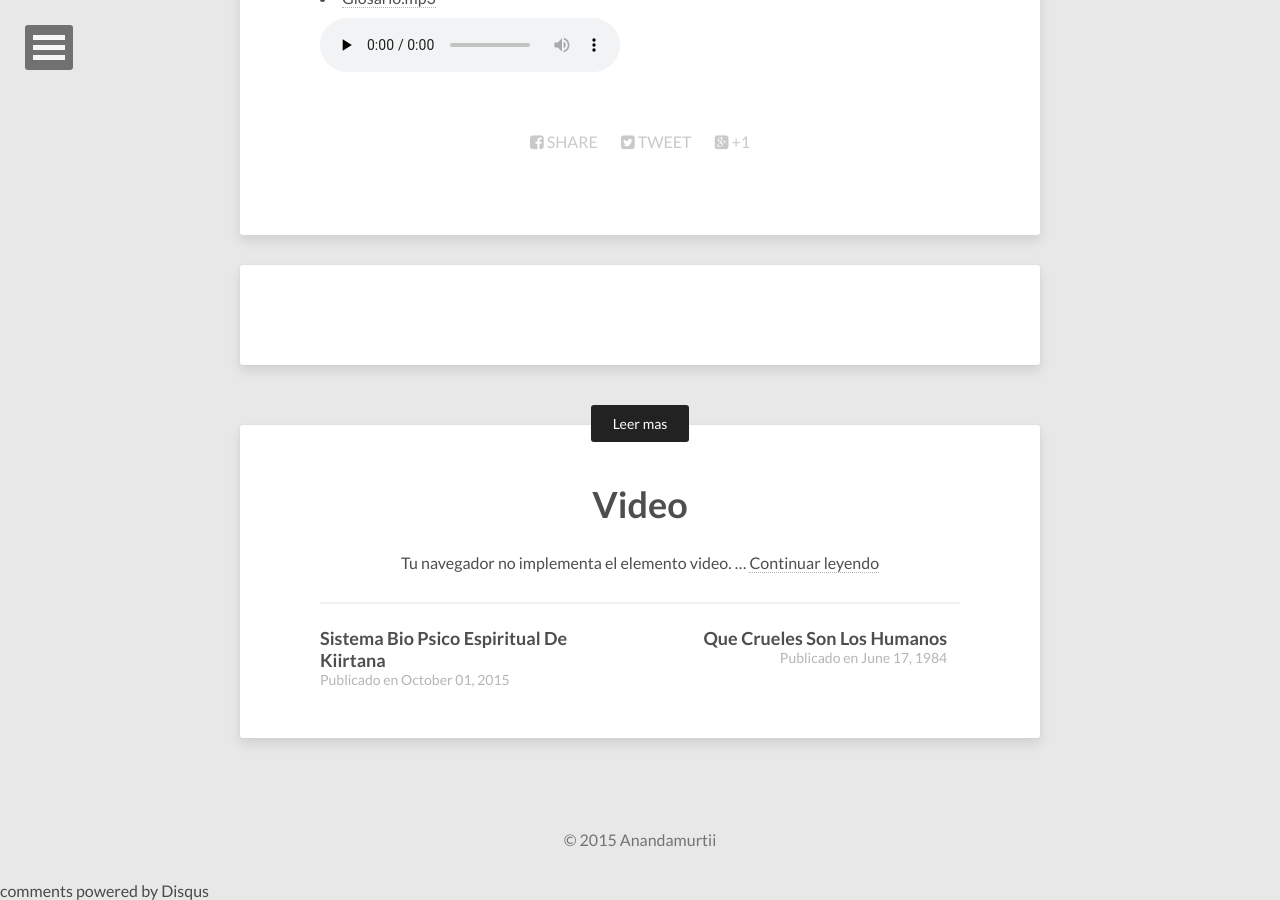
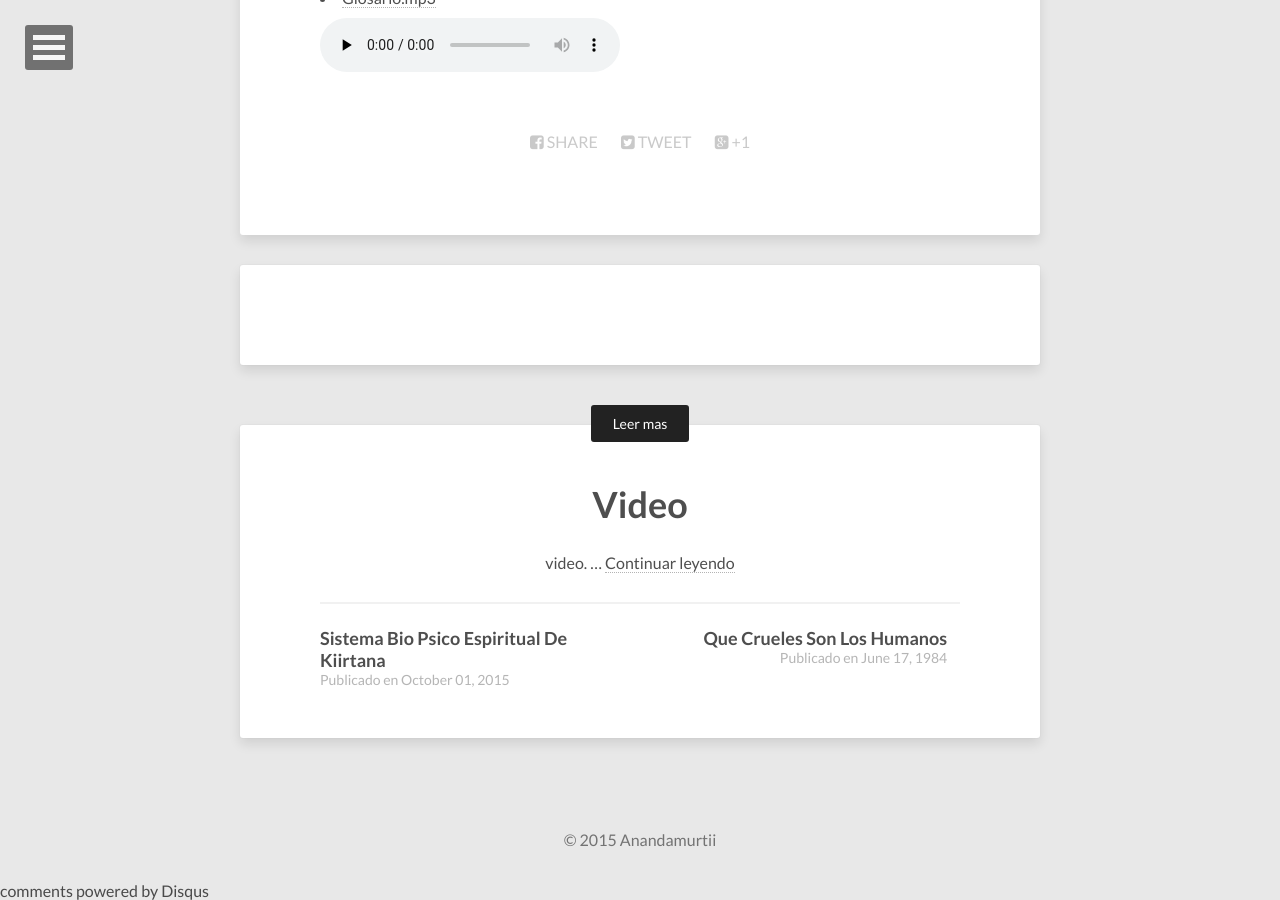
Before and after one commit to anandamurtiidiscursos/anandamurtiidiscursos.github.io, a Jekyll site: the page built from _posts/2015-11-14-Audiodiscursos.html, in a window 1280 px wide and 900 px high, scrolled down 2171 px. Built offline with Jekyll 4.4.1, drawn with Linux system fonts in a browser that asks for light colours; nearby versions of some CDN libraries; comment, search, counter and statistics services are not loaded.

Commit message:
Updated 2015-11-13-Video.html

```diff
--- a/_posts/2015-11-13-Video.html
+++ b/_posts/2015-11-13-Video.html
@@ -6,7 +6,7 @@ layout: post
 
 
 <video src="http://anandamurtiidiscursos.hol.es/Videos/1250239_425626237558067_671113656_n.mp4" preload="none" controls>
-  Tu navegador no implementa el elemento <code>video</code>.
+   <code>video</code>.
 </video>
 
 <iframe width="720" height="720" src="http://anandamurtiidiscursos.hol.es/Videos/1250239_425626237558067_671113656_n.mp4" preload="none" frameborder="0"> </iframe>
```
